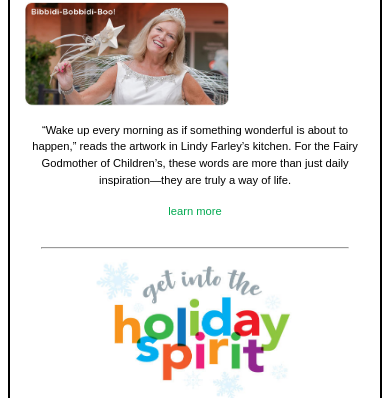
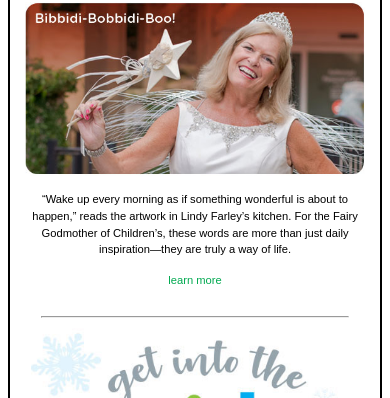
Before and after one commit to LesGibbs307/november-children-email, a plain HTML site: page index.html in a window 390 px wide. Shown: the part 196-594 px from the top of the page. Drawn offline with Linux system fonts and the light colour scheme.

Commit message:
Add files via upload

```diff
--- a/index.html
+++ b/index.html
@@ -63,9 +63,6 @@
 	}
 	.tag-line {
 		font-size: 1em !important;
-	}
-	.hero {
-		width: 60% !important;
 	}
 }
 </style>
@@ -141,7 +138,7 @@ daily inspiration—they are truly a way of life.
 				</tr>
 				<tr>
 					<td style="padding: 0 15px;">
-						<img style="width: 60%; margin: 10px auto 0; display: block; text-align:center;" src="greetings.jpg" />
+						<img style="width: 100%; margin: 10px auto 0; display: block; text-align:center;" src="greetings.jpg" />
 					</td>
 				</tr>
 				<tr>
```
